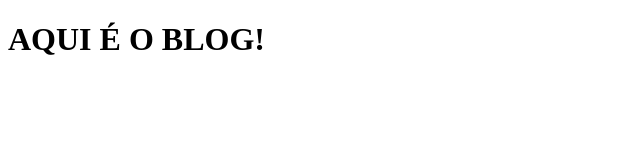
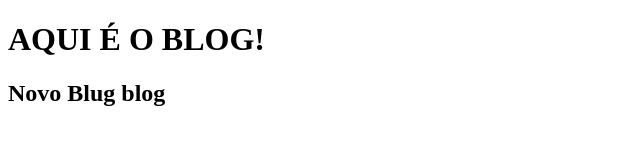
Before and after one commit to Reifz/aulagithub, a plain HTML site: page blog.html in a window 1280 px wide. Shown: the whole page, without its empty margins (0-640 px from the left). Drawn offline with Linux system fonts and the light colour scheme.

Commit message:
update blog

```diff
--- a/blog.html
+++ b/blog.html
@@ -7,5 +7,6 @@
 </head>
 <body>
     <h1> AQUI É O BLOG! </h1>
+    <h2> Novo Blug blog</h2>
 </body>
 </html>
```
